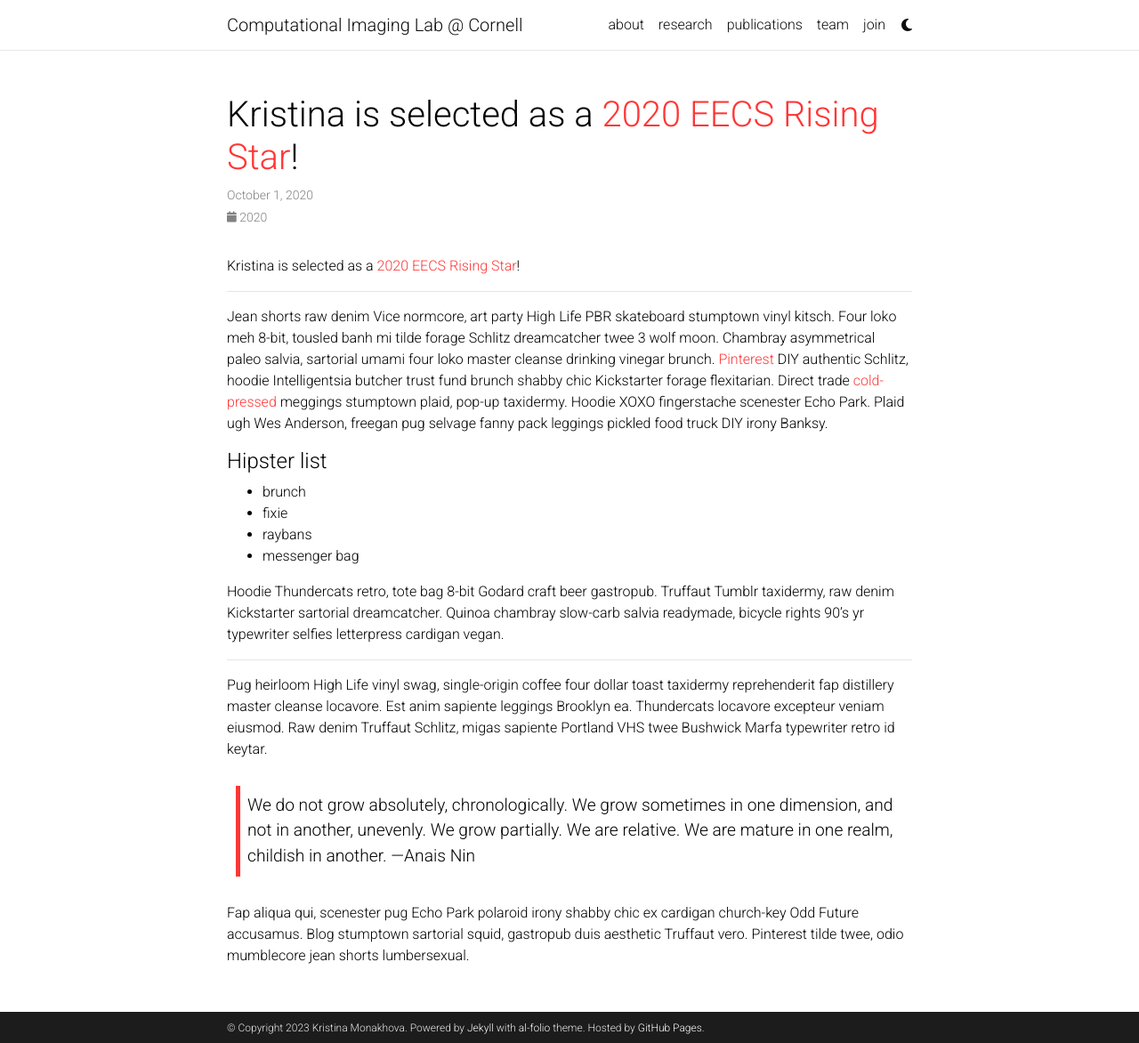
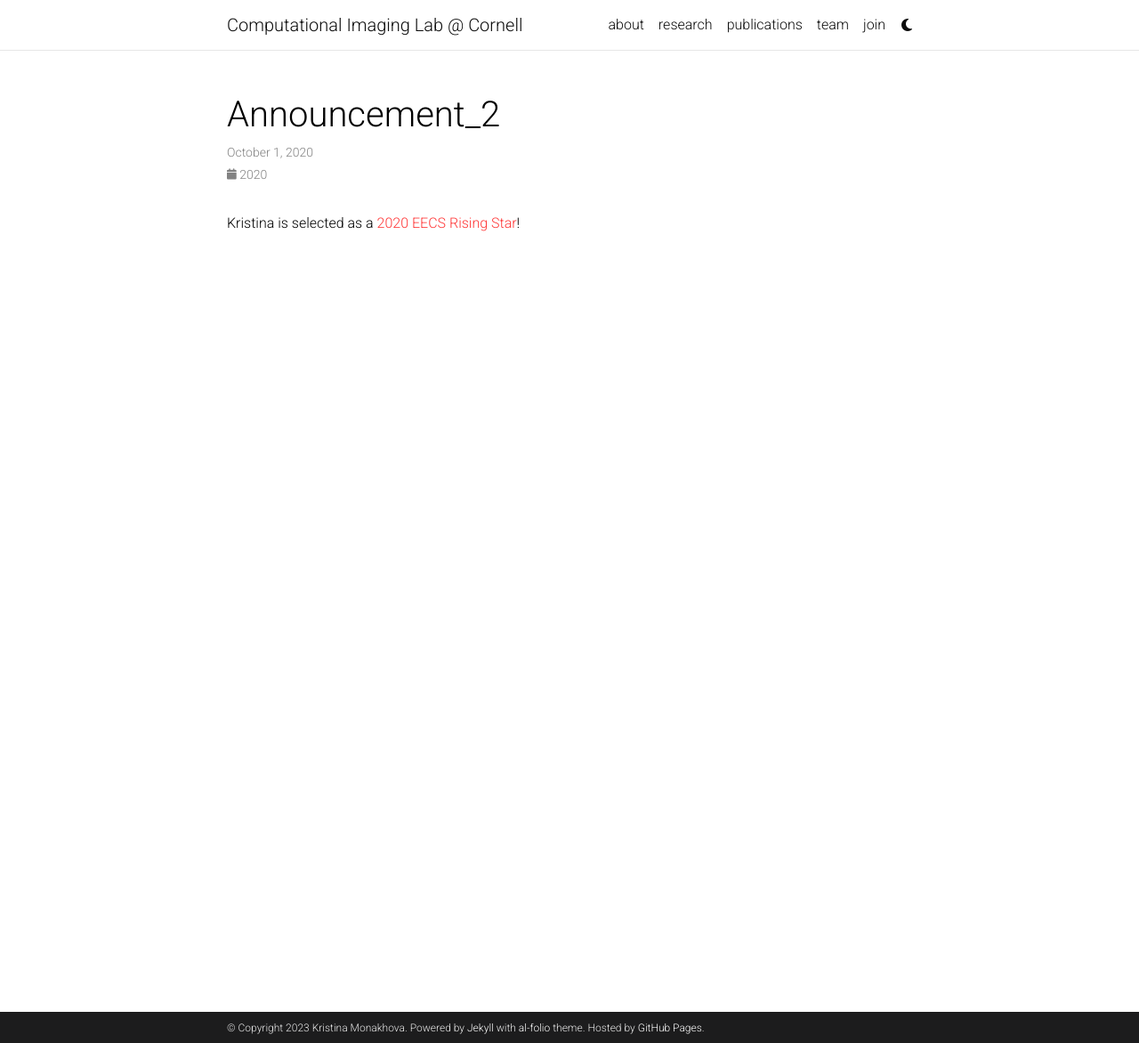
Before and after one commit to monakhova/monakhova.github.io, a Jekyll site: the page built from _news/announcement_2.md, in a window 1280 px wide and 1172 px high. Shown: the whole window at 89% size. Built offline with Jekyll 4.4.1, drawn with Linux system fonts in a browser that asks for light colours; comment, search, counter and statistics services are not loaded; a style sheet for code colours, icons or effects is not loaded.

Commit message:
updated news

```diff
--- a/_news/announcement_2.md
+++ b/_news/announcement_2.md
@@ -1,32 +1,8 @@
 ---
 layout: post
-title: Kristina is selected as a <a href="https://eecs.berkeley.edu/rising-stars-2020">2020 EECS Rising Star</a>!
 date: 2020-10-01 16:11:00-0400
-inline: false
+inline: true
 related_posts: false
 ---
 
 Kristina is selected as a <a href="https://eecs.berkeley.edu/rising-stars-2020">2020 EECS Rising Star</a>!
-
-***
-
-Jean shorts raw denim Vice normcore, art party High Life PBR skateboard stumptown vinyl kitsch. Four loko meh 8-bit, tousled banh mi tilde forage Schlitz dreamcatcher twee 3 wolf moon. Chambray asymmetrical paleo salvia, sartorial umami four loko master cleanse drinking vinegar brunch. <a href="https://www.pinterest.com">Pinterest</a> DIY authentic Schlitz, hoodie Intelligentsia butcher trust fund brunch shabby chic Kickstarter forage flexitarian. Direct trade <a href="https://en.wikipedia.org/wiki/Cold-pressed_juice">cold-pressed</a> meggings stumptown plaid, pop-up taxidermy. Hoodie XOXO fingerstache scenester Echo Park. Plaid ugh Wes Anderson, freegan pug selvage fanny pack leggings pickled food truck DIY irony Banksy.
-
-#### Hipster list
-<ul>
-    <li>brunch</li>
-    <li>fixie</li>
-    <li>raybans</li>
-    <li>messenger bag</li>
-</ul>
-
-Hoodie Thundercats retro, tote bag 8-bit Godard craft beer gastropub. Truffaut Tumblr taxidermy, raw denim Kickstarter sartorial dreamcatcher. Quinoa chambray slow-carb salvia readymade, bicycle rights 90's yr typewriter selfies letterpress cardigan vegan.
-
-***
-
-Pug heirloom High Life vinyl swag, single-origin coffee four dollar toast taxidermy reprehenderit fap distillery master cleanse locavore. Est anim sapiente leggings Brooklyn ea. Thundercats locavore excepteur veniam eiusmod. Raw denim Truffaut Schlitz, migas sapiente Portland VHS twee Bushwick Marfa typewriter retro id keytar.
-
-> We do not grow absolutely, chronologically. We grow sometimes in one dimension, and not in another, unevenly. We grow partially. We are relative. We are mature in one realm, childish in another.
-> —Anais Nin
-
-Fap aliqua qui, scenester pug Echo Park polaroid irony shabby chic ex cardigan church-key Odd Future accusamus. Blog stumptown sartorial squid, gastropub duis aesthetic Truffaut vero. Pinterest tilde twee, odio mumblecore jean shorts lumbersexual.
```
Also changed, not shown: _pages/about.md (+1 -1 lines).
